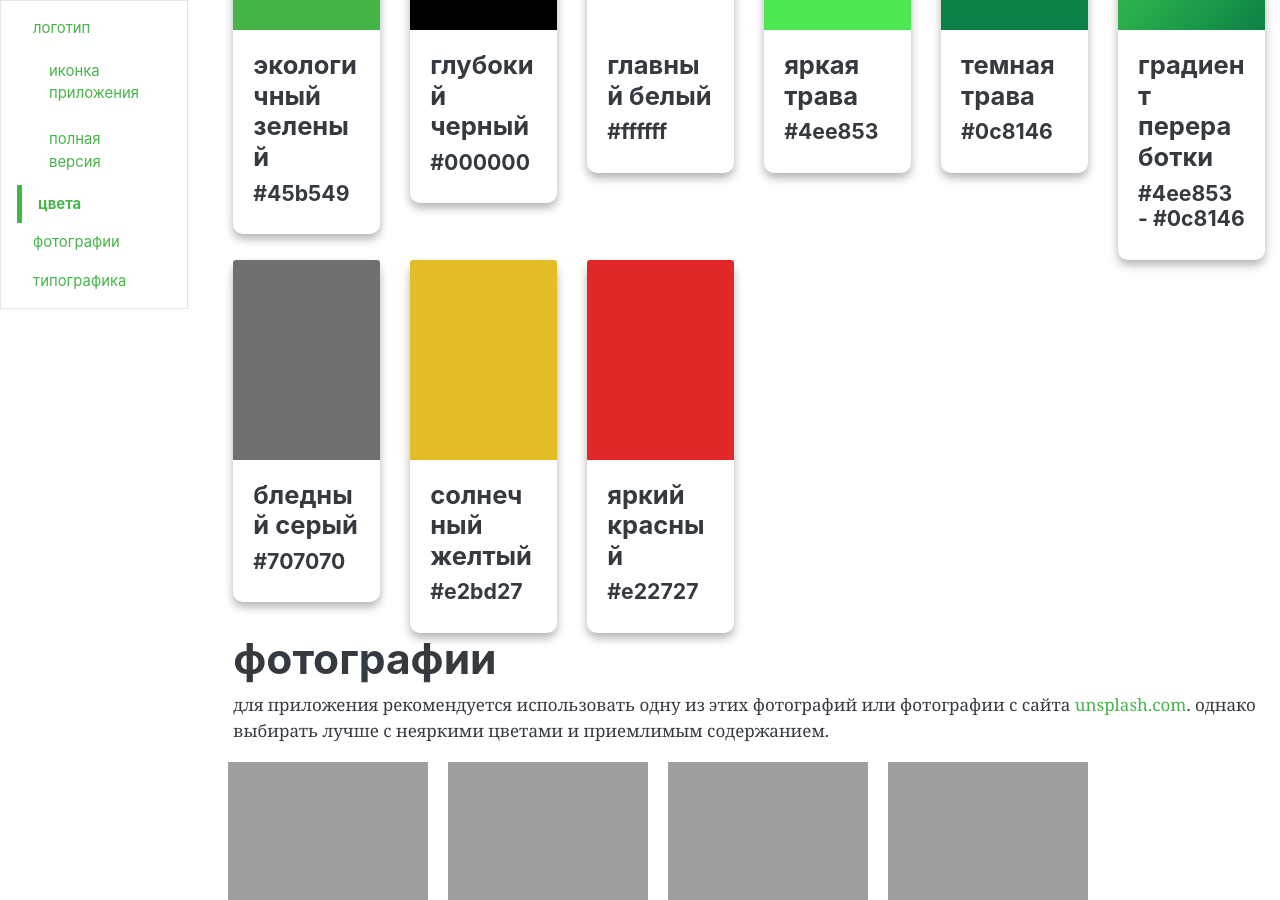
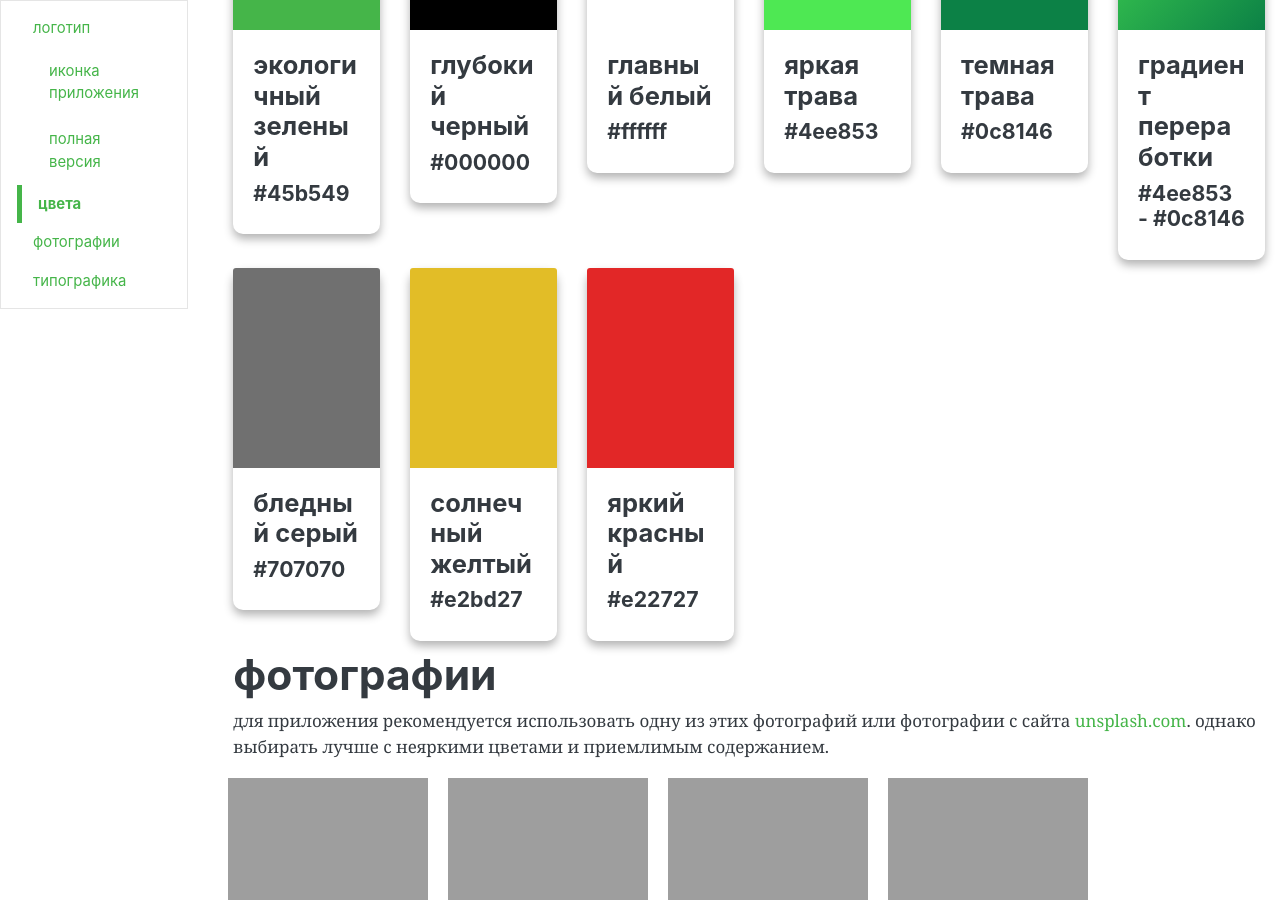
Before and after one commit to Green-Day/design-resources, a Jekyll site: the page built from brand.md, in a window 1280 px wide and 900 px high, scrolled down 1335 px. Built offline with Jekyll 4.4.1, drawn with Linux system fonts in a browser that asks for light colours; nearby versions of some CDN libraries.

Commit message:
Update brand.md

```diff
--- a/brand.md
+++ b/brand.md
@@ -61,7 +61,7 @@ permalink: /brand/
 			</div>
 			<h3 class="h1" id="colors">цвета</h3>
 			<div class="row">
-				<div class="col-md-2">
+				<div class="col-md-2 mb-2">
 					<div class="card">
 						<div class="card-header" style="height: 200px; background-color: #45B549"></div>
 						<div class="card-body">
@@ -70,7 +70,7 @@ permalink: /brand/
 						</div>
 					</div>
 				</div>
-				<div class="col-md-2">
+				<div class="col-md-2 mb-2">
 					<div class="card">
 						<div class="card-header" style="height: 200px; background-color: #000"></div>
 						<div class="card-body">
@@ -79,7 +79,7 @@ permalink: /brand/
 						</div>
 					</div>
 				</div>
-				<div class="col-md-2">
+				<div class="col-md-2 mb-2">
 					<div class="card">
 						<div class="card-header" style="height: 200px; background-color: #fff"></div>
 						<div class="card-body">
@@ -88,7 +88,7 @@ permalink: /brand/
 						</div>
 					</div>
 				</div>
-				<div class="col-md-2">
+				<div class="col-md-2 mb-2">
 					<div class="card">
 						<div class="card-header" style="height: 200px; background-color: #4EE853"></div>
 						<div class="card-body">
@@ -97,7 +97,7 @@ permalink: /brand/
 						</div>
 					</div>
 				</div>
-				<div class="col-md-2">
+				<div class="col-md-2 mb-2">
 					<div class="card">
 						<div class="card-header" style="height: 200px; background-color: #0C8146"></div>
 						<div class="card-body">
@@ -106,7 +106,7 @@ permalink: /brand/
 						</div>
 					</div>
 				</div>
-				<div class="col-md-2">
+				<div class="col-md-2 mb-2">
 					<div class="card">
 						<div class="card-header" style="height: 200px; background: linear-gradient(135deg, #4ee853 0%, #0c8146 100%);"></div>
 						<div class="card-body">
@@ -115,7 +115,7 @@ permalink: /brand/
 						</div>
 					</div>
 				</div>
-				<div class="col-md-2">
+				<div class="col-md-2 mb-2">
 					<div class="card">
 						<div class="card-header" style="height: 200px; background-color: #707070"></div>
 						<div class="card-body">
@@ -124,7 +124,7 @@ permalink: /brand/
 						</div>
 					</div>
 				</div>
-				<div class="col-md-2">
+				<div class="col-md-2 mb-2">
 					<div class="card">
 						<div class="card-header" style="height: 200px; background-color: #E2BD27"></div>
 						<div class="card-body">
@@ -133,7 +133,7 @@ permalink: /brand/
 						</div>
 					</div>
 				</div>
-				<div class="col-md-2">
+				<div class="col-md-2 mb-2">
 					<div class="card">
 						<div class="card-header" style="height: 200px; background: #E22727;"></div>
 						<div class="card-body">
```
